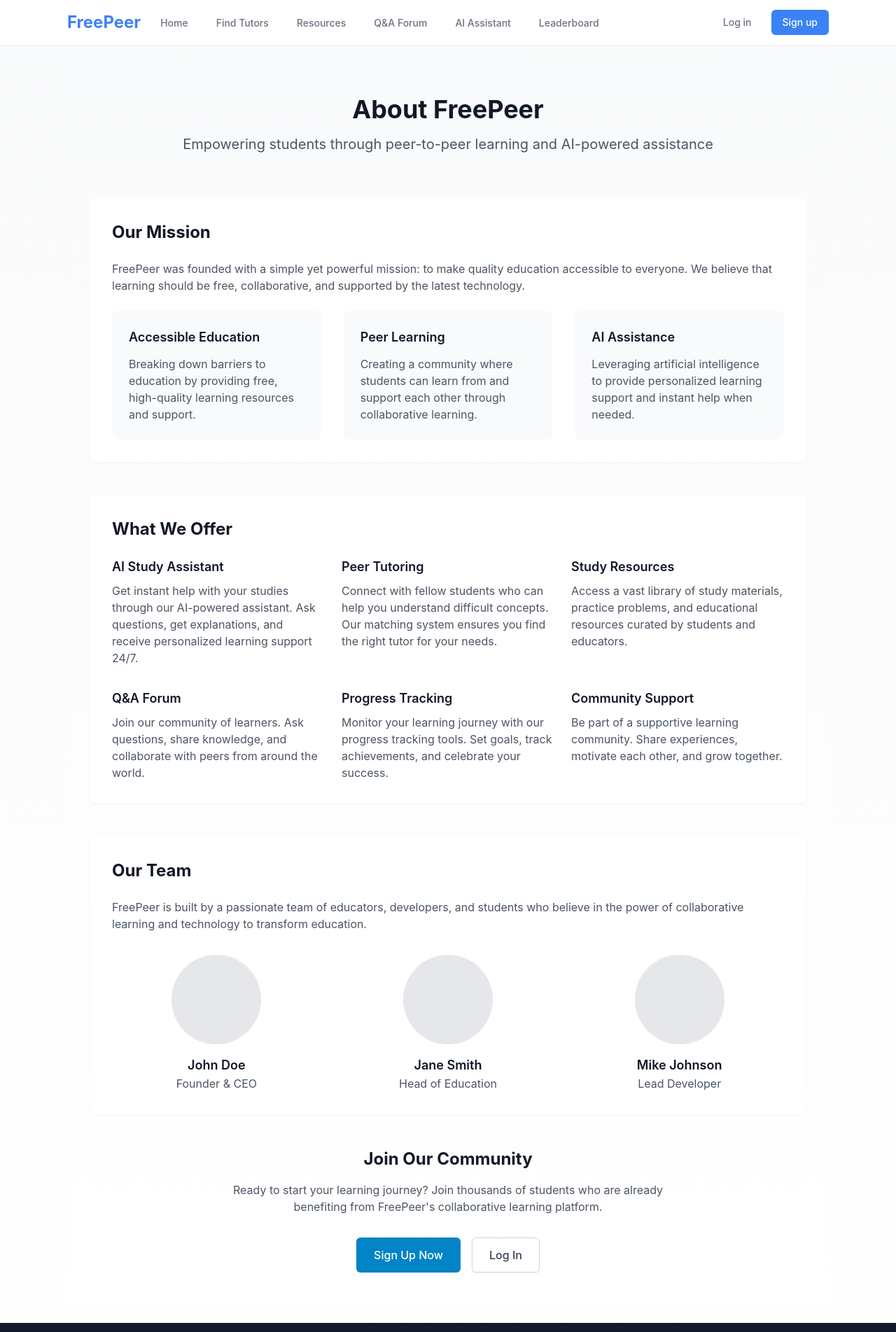
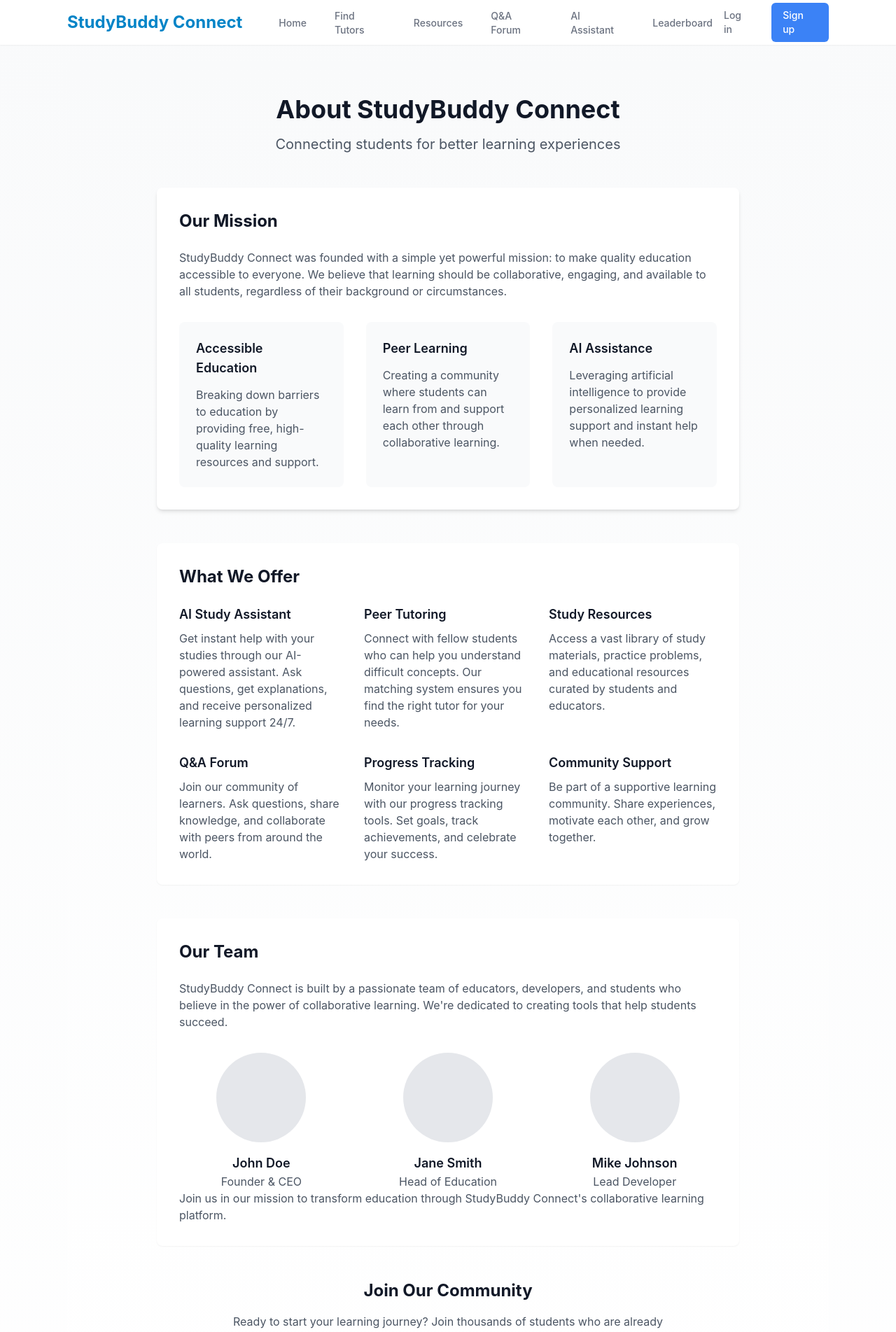
Before and after one commit to dsanh14/FreePeer, a React (Create React App) app: page /about in a window 1280 px wide. Shown: the top 1903 px of the page at 70% size. Built offline with nearby package versions, Linux system fonts and the light colour scheme; no server answers.

Commit message:
modified:   .env 	modified:   src/components/AIStudyAssistant.js 	modified:   src/components/About.js 	modified:   src/components/Layout.js 	modified:   src/components/Login.js 	modified:   src/components/Onboarding.js

```diff
--- a/src/components/AIStudyAssistant.js
+++ b/src/components/AIStudyAssistant.js
@@ -21,14 +21,15 @@ export default function AIStudyAssistant() {
   const [selectedSubject, setSelectedSubject] = useState('general');
   const [isLoading, setIsLoading] = useState(false);
   const [error, setError] = useState(null);
-  const [chatHistory, setChatHistory] = useState([]);
   const [chat, setChat] = useState(null);
   const messagesEndRef = useRef(null);
 
   // Auto-scroll to bottom when messages change
   useEffect(() => {
-    messagesEndRef.current?.scrollIntoView({ behavior: "smooth" });
-  }, [messages]);
+    if (messagesEndRef.current) {
+      messagesEndRef.current.scrollIntoView({ behavior: "smooth", block: "end" });
+    }
+  }, [messages, isLoading]);
 
   // Initialize the chat model on component mount
   useEffect(() => {
@@ -176,9 +177,9 @@ export default function AIStudyAssistant() {
   };
 
   return (
-    <div className="h-[calc(100vh-5rem)] bg-[#F8FAFC] flex">
+    <div className="h-[calc(100vh-8rem)] bg-[#F8FAFC] flex">
       {/* Subject Sidebar */}
-      <div className="w-64 bg-white border-r border-gray-200 flex flex-col overflow-hidden">
+      <div className="w-64 bg-white border-r border-gray-200 flex flex-col">
         <div className="px-4 py-4">
           <h2 className="text-lg font-semibold text-gray-900 mb-2">Subjects</h2>
           <p className="text-sm text-gray-600">Select a subject to get specialized help</p>
@@ -202,11 +203,11 @@ export default function AIStudyAssistant() {
       </div>
 
       {/* Main Content */}
-      <div className="flex-1 flex flex-col overflow-hidden">
+      <div className="flex-1 flex flex-col">
         {/* Header */}
         <div className="bg-white border-b border-gray-200 px-6 py-4">
           <h1 className="text-xl font-bold text-gray-900 flex items-center">
-            AI Study Assistant
+            StudyBuddy Connect AI Assistant
             <span className="ml-2 text-sm font-normal text-gray-500 flex items-center">
               <span className="text-lg mr-1">
                 {subjects.find(s => s.id === selectedSubject).icon}
@@ -222,10 +223,10 @@ export default function AIStudyAssistant() {
         </div>
 
         {/* Chat Area with rich text support */}
-        <div className="flex-1 overflow-y-auto px-6 py-4 space-y-4">
-          {messages.map((message) => (
+        <div className="flex-1 overflow-y-auto px-6 py-4 space-y-4" style={{ maxHeight: 'calc(100vh - 15rem)' }}>
+          {messages.map((message, index) => (
             <div
-              key={message.id}
+              key={`message-${index}`}
               className={`flex ${message.sender === 'user' ? 'justify-end' : 'justify-start'}`}
             >
               <div
@@ -262,7 +263,7 @@ export default function AIStudyAssistant() {
               </div>
             </div>
           )}
-          <div ref={messagesEndRef} />
+          <div ref={messagesEndRef} style={{ height: '1px' }} />
         </div>
 
         {/* Input Area */}
@@ -292,7 +293,7 @@ export default function AIStudyAssistant() {
       </div>
 
       {/* Tips Panel */}
-      <div className="w-64 bg-white border-l border-gray-200 flex flex-col overflow-hidden">
+      <div className="w-64 bg-white border-l border-gray-200 flex flex-col">
         <div className="p-4 border-b border-gray-200">
           <h2 className="text-lg font-semibold text-gray-900">Tips</h2>
         </div>
--- a/src/components/About.js
+++ b/src/components/About.js
@@ -3,21 +3,18 @@ import React from 'react';
 export default function About() {
   return (
     <div className="min-h-screen bg-gradient-to-b from-gray-50 to-white">
-      <div className="max-w-7xl mx-auto px-4 sm:px-6 lg:px-8 py-12">
-        {/* Hero Section */}
-        <div className="text-center mb-16">
-          <h1 className="text-4xl font-bold text-gray-900 mb-4">About FreePeer</h1>
-          <p className="text-xl text-gray-600 max-w-3xl mx-auto">
-            Empowering students through peer-to-peer learning and AI-powered assistance
-          </p>
+      <div className="max-w-4xl mx-auto px-4 sm:px-6 lg:px-8 py-12">
+        <div className="text-center mb-12">
+          <h1 className="text-4xl font-bold text-gray-900 mb-4">About StudyBuddy Connect</h1>
+          <p className="text-xl text-gray-600">Connecting students for better learning experiences</p>
         </div>
 
         {/* Mission Section */}
-        <div className="bg-white rounded-lg shadow-sm p-8 mb-12">
+        <div className="bg-white rounded-lg shadow-md p-8 mb-12">
           <h2 className="text-2xl font-bold text-gray-900 mb-6">Our Mission</h2>
-          <p className="text-gray-600 mb-6">
-            FreePeer was founded with a simple yet powerful mission: to make quality education accessible to everyone.
-            We believe that learning should be free, collaborative, and supported by the latest technology.
+          <p className="text-gray-600 mb-8">
+            StudyBuddy Connect was founded with a simple yet powerful mission: to make quality education accessible to everyone.
+            We believe that learning should be collaborative, engaging, and available to all students, regardless of their background or circumstances.
           </p>
           <div className="grid grid-cols-1 md:grid-cols-3 gap-8">
             <div className="bg-gray-50 p-6 rounded-lg">
@@ -98,8 +95,8 @@ export default function About() {
         <div className="bg-white rounded-lg shadow-sm p-8 mb-12">
           <h2 className="text-2xl font-bold text-gray-900 mb-6">Our Team</h2>
           <p className="text-gray-600 mb-8">
-            FreePeer is built by a passionate team of educators, developers, and students who believe in the
-            power of collaborative learning and technology to transform education.
+            StudyBuddy Connect is built by a passionate team of educators, developers, and students who believe in the
+            power of collaborative learning. We're dedicated to creating tools that help students succeed.
           </p>
           <div className="grid grid-cols-1 md:grid-cols-3 gap-8">
             <div className="text-center">
@@ -118,6 +115,9 @@ export default function About() {
               <p className="text-gray-600">Lead Developer</p>
             </div>
           </div>
+          <p className="text-gray-600">
+            Join us in our mission to transform education through StudyBuddy Connect's collaborative learning platform.
+          </p>
         </div>
 
         {/* CTA Section */}
@@ -125,7 +125,7 @@ export default function About() {
           <h2 className="text-2xl font-bold text-gray-900 mb-4">Join Our Community</h2>
           <p className="text-gray-600 mb-8 max-w-2xl mx-auto">
             Ready to start your learning journey? Join thousands of students who are already benefiting from
-            FreePeer's collaborative learning platform.
+            StudyBuddy Connect's collaborative learning platform.
           </p>
           <div className="flex justify-center space-x-4">
             <a
--- a/src/components/Layout.js
+++ b/src/components/Layout.js
@@ -28,11 +28,11 @@ export default function Layout({ children }) {
           <div className="flex justify-between h-16">
             <div className="flex">
               <div className="flex-shrink-0 flex items-center">
-                <Link to="/" className="text-2xl font-bold text-[#3B82F6]">
-                  FreePeer
+                <Link to="/" className="text-2xl font-bold text-primary-600">
+                  StudyBuddy Connect
                 </Link>
               </div>
-              <div className="hidden sm:ml-6 sm:flex sm:space-x-8">
+              <div className="hidden sm:ml-12 sm:flex sm:space-x-8">
                 <NavLink
                   to="/home"
                   className={({ isActive }) =>
@@ -114,7 +114,7 @@ export default function Layout({ children }) {
                     onClick={() => setShowProfileMenu(!showProfileMenu)}
                     className="flex items-center space-x-2 focus:outline-none"
                   >
-                    <div className="w-8 h-8 rounded-full bg-[#3B82F6] text-white flex items-center justify-center text-sm font-medium">
+                    <div className="w-10 h-10 rounded-full bg-[#3B82F6] text-white flex items-center justify-center text-base font-medium">
                       {currentUser.displayName?.[0] || '?'}
                     </div>
                   </button>
@@ -169,7 +169,7 @@ export default function Layout({ children }) {
         <div className="max-w-[95%] xl:max-w-[90%] 2xl:max-w-[85%] mx-auto px-4 sm:px-6 lg:px-8">
           <div className="grid grid-cols-1 md:grid-cols-4 gap-8">
             <div>
-              <h3 className="text-lg font-semibold mb-4">FreePeer</h3>
+              <h3 className="text-lg font-semibold mb-4">StudyBuddy Connect</h3>
               <p className="text-gray-400">Making quality education accessible to everyone.</p>
             </div>
             <div>
--- a/src/components/Login.js
+++ b/src/components/Login.js
@@ -1,53 +1,50 @@
 import React, { useState } from 'react';
-import { Link, useNavigate } from 'react-router-dom';
+import { useNavigate } from 'react-router-dom';
 import { useAuth } from '../contexts/AuthContext';
-import { FcGoogle } from 'react-icons/fc';
+import { signInWithEmailAndPassword, signInWithPopup, GoogleAuthProvider } from 'firebase/auth';
+import { auth } from '../firebase';
 
 export default function Login() {
   const [email, setEmail] = useState('');
   const [password, setPassword] = useState('');
   const [error, setError] = useState('');
-  const [loading, setLoading] = useState(false);
-  const { login, signInWithGoogle } = useAuth();
   const navigate = useNavigate();
+  const { currentUser } = useAuth();
 
   const handleSubmit = async (e) => {
     e.preventDefault();
     try {
-      await login(email, password);
+      await signInWithEmailAndPassword(auth, email, password);
       navigate('/home');
     } catch (error) {
-      setError('Failed to sign in: ' + error.message);
+      setError(error.message);
     }
   };
 
   const handleGoogleSignIn = async () => {
     try {
-      const { needsOnboarding } = await signInWithGoogle();
-      if (needsOnboarding) {
-        navigate('/onboarding');
-      } else {
-        navigate('/home');
-      }
+      const provider = new GoogleAuthProvider();
+      await signInWithPopup(auth, provider);
+      navigate('/home');
     } catch (error) {
-      setError('Failed to sign in with Google: ' + error.message);
+      setError(error.message);
     }
   };
 
   return (
-    <div className="min-h-screen flex items-center justify-center bg-gray-50 py-12 px-4 sm:px-6 lg:px-8">
+    <div className="min-h-screen bg-gradient-to-b from-gray-50 to-white flex items-center justify-center py-12 px-4 sm:px-6 lg:px-8">
       <div className="max-w-md w-full space-y-8">
         <div>
           <h2 className="mt-6 text-center text-3xl font-extrabold text-gray-900">
             Sign in to your account
           </h2>
         </div>
-        {error && (
-          <div className="bg-red-100 border border-red-400 text-red-700 px-4 py-3 rounded relative" role="alert">
-            <span className="block sm:inline">{error}</span>
-          </div>
-        )}
         <form className="mt-8 space-y-6" onSubmit={handleSubmit}>
+          {error && (
+            <div className="bg-red-50 border border-red-200 text-red-600 px-4 py-3 rounded relative" role="alert">
+              <span className="block sm:inline">{error}</span>
+            </div>
+          )}
           <div className="rounded-md shadow-sm -space-y-px">
             <div>
               <label htmlFor="email-address" className="sr-only">
@@ -99,14 +96,14 @@ export default function Login() {
               <div className="w-full border-t border-gray-300" />
             </div>
             <div className="relative flex justify-center text-sm">
-              <span className="px-2 bg-gray-50 text-gray-500">Or continue with</span>
+              <span className="px-2 bg-white text-gray-500">Or continue with</span>
             </div>
           </div>
 
           <div className="mt-6">
             <button
               onClick={handleGoogleSignIn}
-              className="w-full flex justify-center py-2 px-4 border border-gray-300 rounded-md shadow-sm bg-white text-sm font-medium text-gray-500 hover:bg-gray-50"
+              className="w-full flex justify-center py-2 px-4 border border-gray-300 rounded-md shadow-sm bg-white text-sm font-medium text-gray-500 hover:bg-gray-50 focus:outline-none focus:ring-2 focus:ring-offset-2 focus:ring-primary-500"
             >
               <svg className="w-5 h-5 mr-2" viewBox="0 0 24 24">
                 <path
--- a/src/components/Onboarding.js
+++ b/src/components/Onboarding.js
@@ -255,11 +255,10 @@ export default function Onboarding() {
 
   return (
     <div className="min-h-screen bg-gradient-to-b from-gray-50 to-white py-12">
-      <div className="max-w-3xl mx-auto px-4 sm:px-6 lg:px-8">
-        <div className="bg-white rounded-lg shadow-sm p-8">
-          <div className="mb-8">
-            <h1 className="text-3xl font-bold text-gray-900 mb-2">Welcome to FreePeer!</h1>
-            <p className="text-gray-600">Let's get to know you better to find the perfect tutor match.</p>
+      <div className="max-w-2xl mx-auto px-4 sm:px-6 lg:px-8 py-12">
+        <div className="text-center mb-8">
+          <h1 className="text-3xl font-bold text-gray-900 mb-2">Welcome to StudyBuddy Connect!</h1>
+          <p className="text-gray-600">Let's set up your profile to help you find the perfect study partners.</p>
         </div>
 
         <form onSubmit={handleSubmit} className="space-y-8">
@@ -296,6 +295,5 @@ export default function Onboarding() {
         </form>
       </div>
     </div>
-    </div>
   );
 }
```
Also changed, not shown: 1 other file (tests, documents, lock files or other folders). Lines whose indentation alone changed are shown as unchanged.
